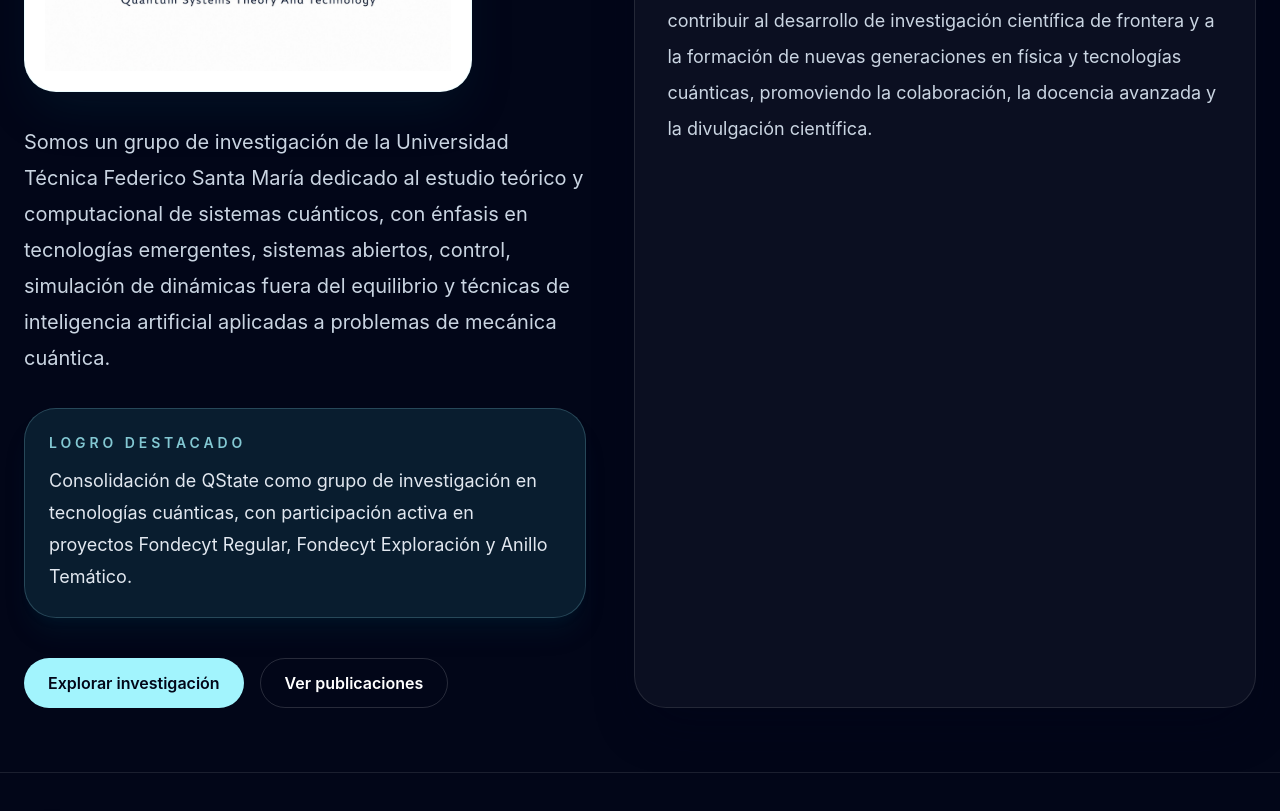
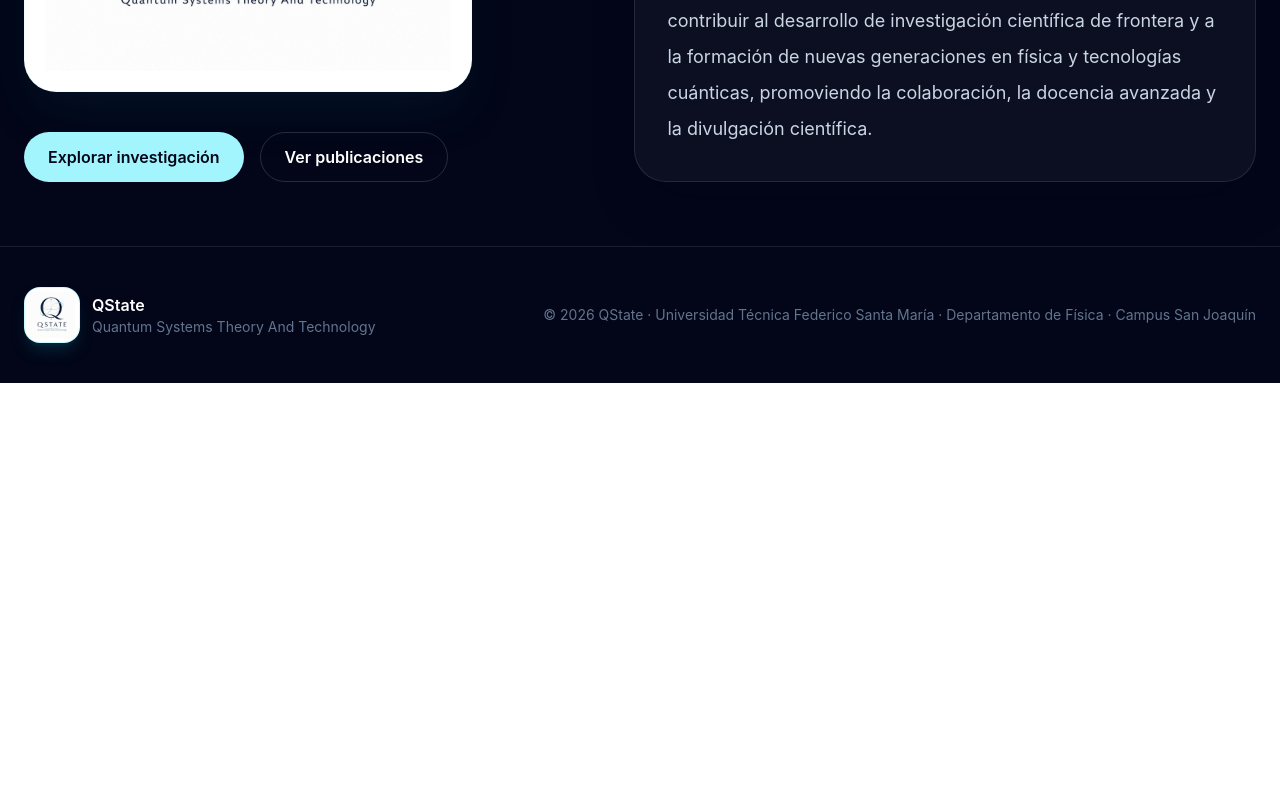
Before and after one commit to Ariel-Norambuena/qstate-web, a React (Vite) app: page / in a window 1280 px wide. Shown: the part 1260-2071 px from the top of the page. After the commit the page ends 1643 px from the top, so only its background shows below. Built offline with nearby package versions, Linux system fonts and the light colour scheme.

Commit message:
Add UTFSM collaborators

```diff
--- a/src/App.jsx
+++ b/src/App.jsx
@@ -375,24 +375,6 @@ function HomeGroupSection({ onNavigate }) {
             />
           </div>
 
-          <p className="mt-8 max-w-2xl text-lg leading-9 text-slate-300 md:text-xl">
-            Somos un grupo de investigación de la Universidad Técnica Federico
-            Santa María dedicado al estudio teórico y computacional de sistemas
-            cuánticos, con énfasis en tecnologías emergentes, sistemas abiertos,
-            control, simulación de dinámicas fuera del equilibrio y técnicas de
-            inteligencia artificial aplicadas a problemas de mecánica cuántica.
-          </p>
-
-          <div className="mt-8 rounded-[2rem] border border-cyan-200/20 bg-cyan-300/10 p-6 shadow-xl shadow-cyan-950/20">
-            <p className="text-sm font-semibold uppercase tracking-[0.28em] text-cyan-200/80">
-              Logro destacado
-            </p>
-            <p className="mt-3 text-lg leading-8 text-slate-200">
-              Consolidación de QState como grupo de investigación en
-              tecnologías cuánticas, con participación activa en proyectos
-              Fondecyt Regular, Fondecyt Exploración y Anillo Temático.
-            </p>
-          </div>
 
           <div className="mt-10 flex flex-col gap-4 sm:flex-row">
             <button
```
